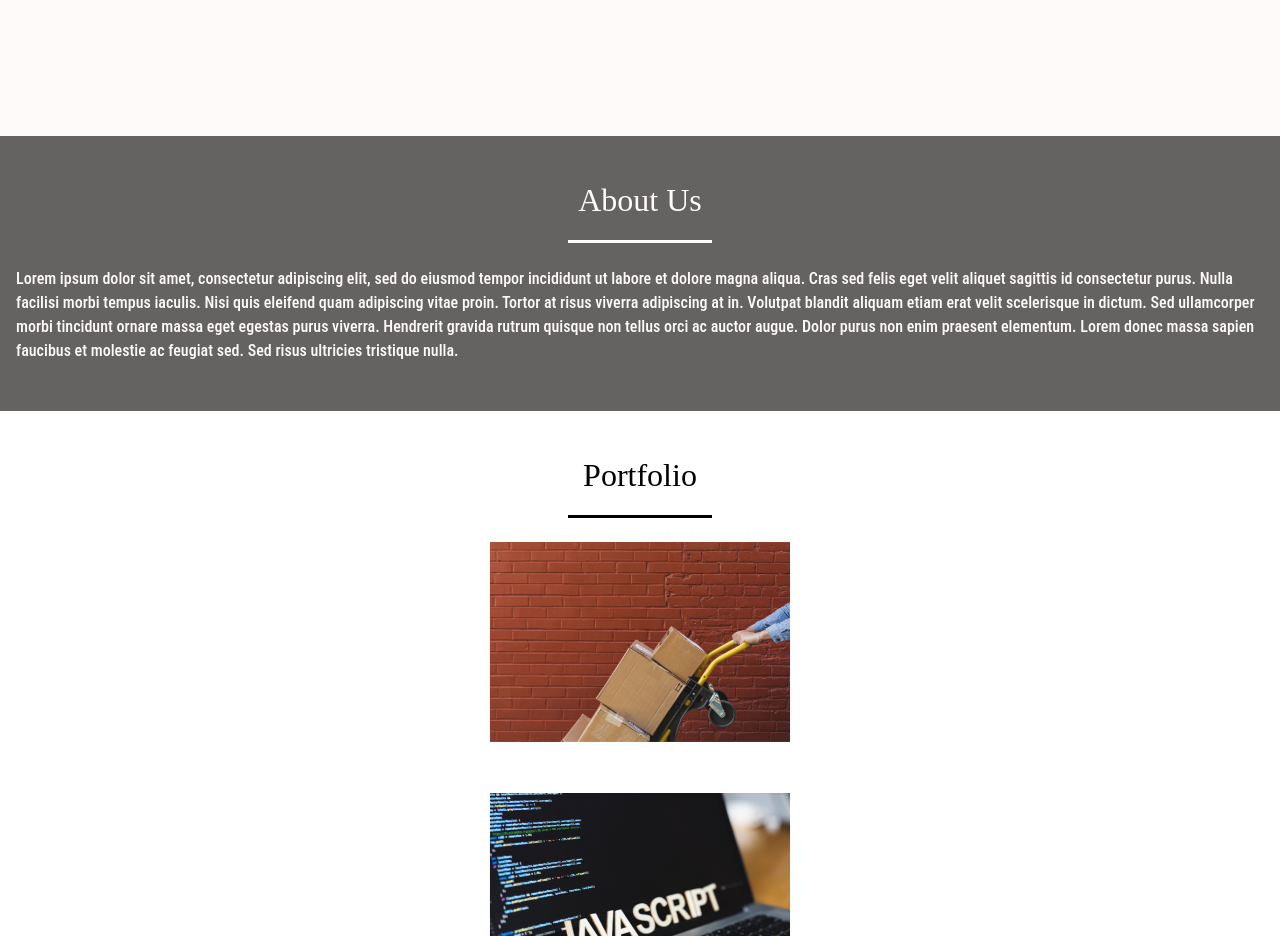
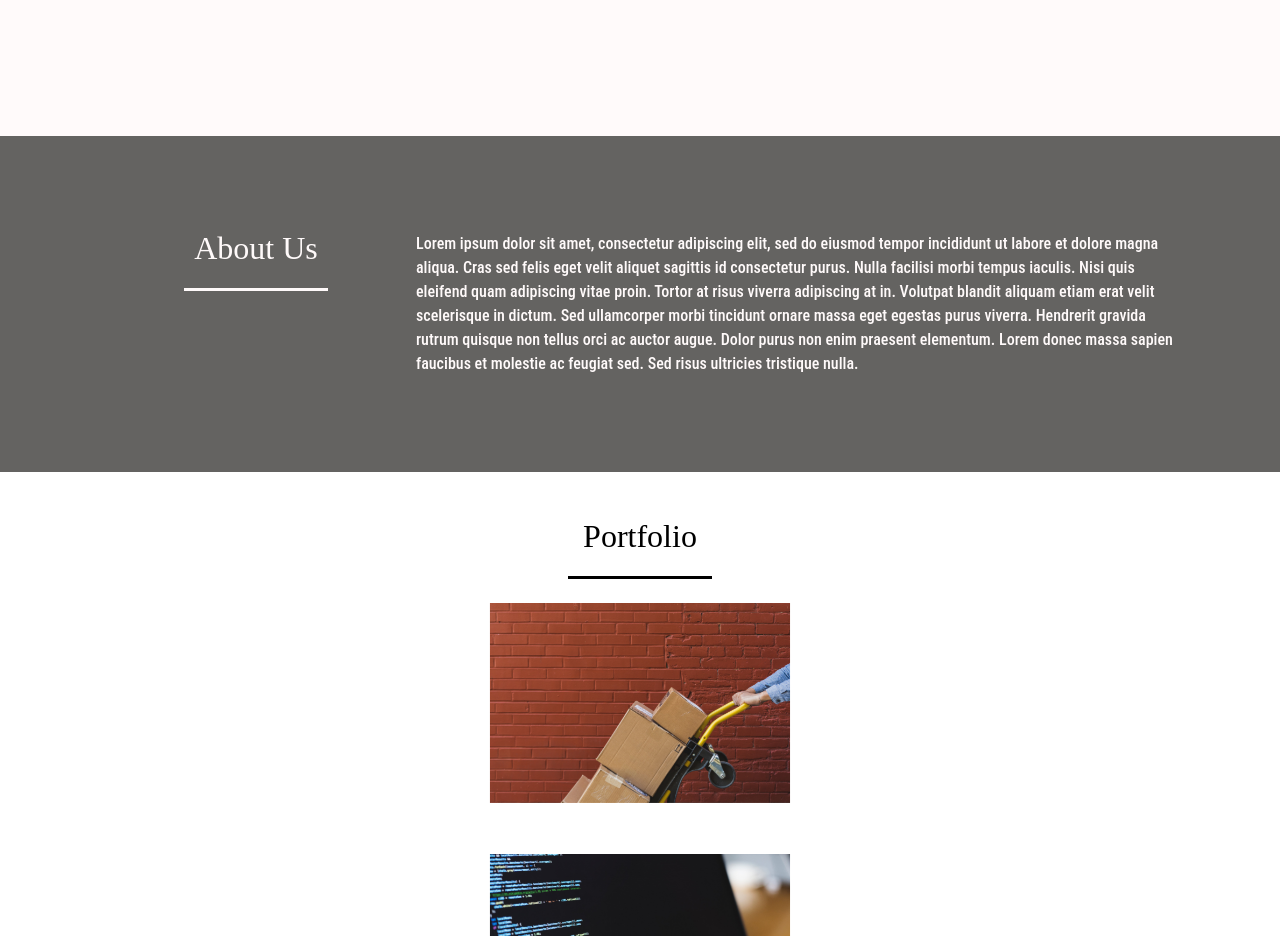
Before and after one commit to Nicknyr/Brochure_SIte, a React (Create React App) app: page / in a window 1280 px wide. Shown: the part 1400-2336 px from the top of the page. Built offline with nearby package versions, Linux system fonts and the light colour scheme; a web font is replaced by a local one.

Commit message:
Made About.js responsive for large screens

```diff
--- a/package.json
+++ b/package.json
@@ -14,6 +14,7 @@
     "animate.css": "^3.7.2",
     "react": "^16.12.0",
     "react-animate-on-scroll": "^2.1.5",
+    "react-css-collapse": "^4.0.4",
     "react-dom": "^16.12.0",
     "react-scripts": "3.3.0",
     "styled-components": "^5.0.0",
--- a/src/components/About.js
+++ b/src/components/About.js
@@ -7,10 +7,45 @@ const STYLES = styled.div`
     font-family: 'Roboto Condensed', sans-serif;
     //font-family: 'Frank Ruhl Libre', serif;
     height: auto;
-    //width: 100%;
     background: #646361;
     color: snow;
     padding: 3em 1em;
+    display: flex;
+    flex-direction: column;
+
+    .row {
+        display: flex;
+        flex-direction: row;
+        flex-wrap: wrap;
+        width: 100%;
+    }
+
+    .column-1 .column-2 {
+        display: flex;
+        flex-direction: column;
+        flex-basis: 100%;
+        width: 100%;
+    }
+
+    .about-container {
+        margin: 0 auto;
+    }
+
+    @media screen and (min-width: 992px) {
+        padding: 6em;
+        height: auto;
+        align-items: center;
+        justify-content: center;
+
+        .column-1 {
+            width: 20em;
+        }
+
+        .column-2 {
+            flex: 1;
+        }
+}
+
 `;
 
 const H2 = styled.h2`
@@ -38,11 +73,18 @@ const P = styled.p`
 const About = () => {
     return (
         <STYLES>
-            <ScrollAnimation animateIn="fadeIn" duration="2">
-                <H2>About Us</H2>
-                <LINE></LINE>
-                <P>Lorem ipsum dolor sit amet, consectetur adipiscing elit, sed do eiusmod tempor incididunt ut labore et dolore magna aliqua. Cras sed felis eget velit aliquet sagittis id consectetur purus. Nulla facilisi morbi tempus iaculis. Nisi quis eleifend quam adipiscing vitae proin. Tortor at risus viverra adipiscing at in. Volutpat blandit aliquam etiam erat velit scelerisque in dictum. Sed ullamcorper morbi tincidunt ornare massa eget egestas purus viverra. Hendrerit gravida rutrum quisque non tellus orci ac auctor augue. Dolor purus non enim praesent elementum. Lorem donec massa sapien faucibus et molestie ac feugiat sed. Sed risus ultricies tristique nulla.</P>
-            </ScrollAnimation>
+                <ScrollAnimation animateIn="fadeIn" duration="2">
+                <div className="row">
+                    <div className="column-1 about-container">
+                        <H2>About Us</H2>
+                        <LINE></LINE>
+                    </div>
+                    <div className="column-2">
+                    <P>Lorem ipsum dolor sit amet, consectetur adipiscing elit, sed do eiusmod tempor incididunt ut labore et dolore magna aliqua. Cras sed felis eget velit aliquet sagittis id consectetur purus. Nulla facilisi morbi tempus iaculis. Nisi quis eleifend quam adipiscing vitae proin. Tortor at risus viverra adipiscing at in. Volutpat blandit aliquam etiam erat velit scelerisque in dictum. Sed ullamcorper morbi tincidunt ornare massa eget egestas purus viverra. Hendrerit gravida rutrum quisque non tellus orci ac auctor augue. Dolor purus non enim praesent elementum. Lorem donec massa sapien faucibus et molestie ac feugiat sed. Sed risus ultricies tristique nulla.</P>
+                    </div>
+                    </div>
+                </ScrollAnimation>
+
         </STYLES>
     );
 }
--- a/src/components/Footer.js
+++ b/src/components/Footer.js
@@ -3,7 +3,7 @@ import styled, { css } from 'styled-components';
 import { FontAwesomeIcon } from '@fortawesome/react-fontawesome';
 import { fab } from '@fortawesome/free-brands-svg-icons';
 import Logo from '../assets/logo.svg';
-
+import Collapse from 'react-css-collapse';
 
 const STYLES = styled.div`
     @import url('https://fonts.googleapis.com/css?family=Frank+Ruhl+Libre|Roboto+Condensed&display=swap');
@@ -45,12 +45,22 @@ const CONTAINER = styled.div`
 
 const EXPANDED = styled.div`
     height: 10em;
-    width: 100%;
+    width: 50%;
     display: block;
 `;
 
 const HIDDEN = styled.div`
     display: none;
+`;
+
+const CONTENT = styled.div`
+    height: 5em;
+    background: red;
+    color: snow;
+`;
+
+const C = styled(Collapse)`
+  transition: height 250ms cubic-bezier(0.4, 0, 0.2, 1);
 `;
 
 class Footer extends Component {
```
Also changed, not shown: 1 other file (tests, documents, lock files or other folders).
